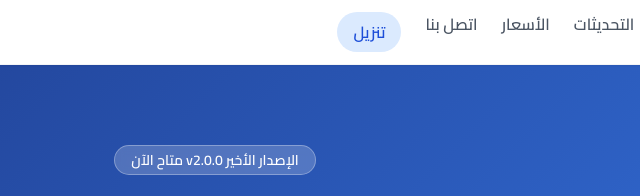
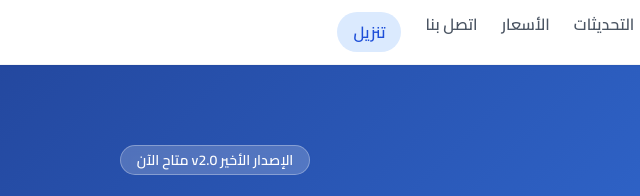
Before and after one commit to abdomarrok/GstockDz_Landing, a plain HTML site: page index.html in a window 1280 px wide. Shown: the top 196 px of the page, 425-1065 px from the left. Drawn offline with nearby package versions, Linux system fonts and the light colour scheme.

Commit message:
..بهء مهىن

```diff
--- a/index.html
+++ b/index.html
@@ -3,7 +3,7 @@
 <head>
     <meta charset="UTF-8">
     <meta name="viewport" content="width=device-width, initial-scale=1.0">
-    <meta name="description" content="GstockDZ - الحل الشامل لتسيير المخزون، المشتريات، والجرد للمؤسسات العمومية في الجزائر.">
+    <meta name="description" content="GstockDZ - الحل الشامل لتسيير المخزون، المشتريات، والجرد للمؤسسات الخاصة والعموميةالعمومية في الجزائر.">
     <title>GstockDZ - نظام التسيير المخزني المتكامل</title>
     <script src="https://cdn.tailwindcss.com"></script>
     <link href="https://fonts.googleapis.com/css2?family=Cairo:wght@400;600;700;800&display=swap" rel="stylesheet">
@@ -401,7 +401,7 @@
                 releases: [
 
                     {
-                        version: "2.0.0",
+                        version: "2.0",
                         releaseDate: "2025-09-15",
                         features: [
                             "الإطلاق الرسمي لوحدة الجرد السنوي.",
```
